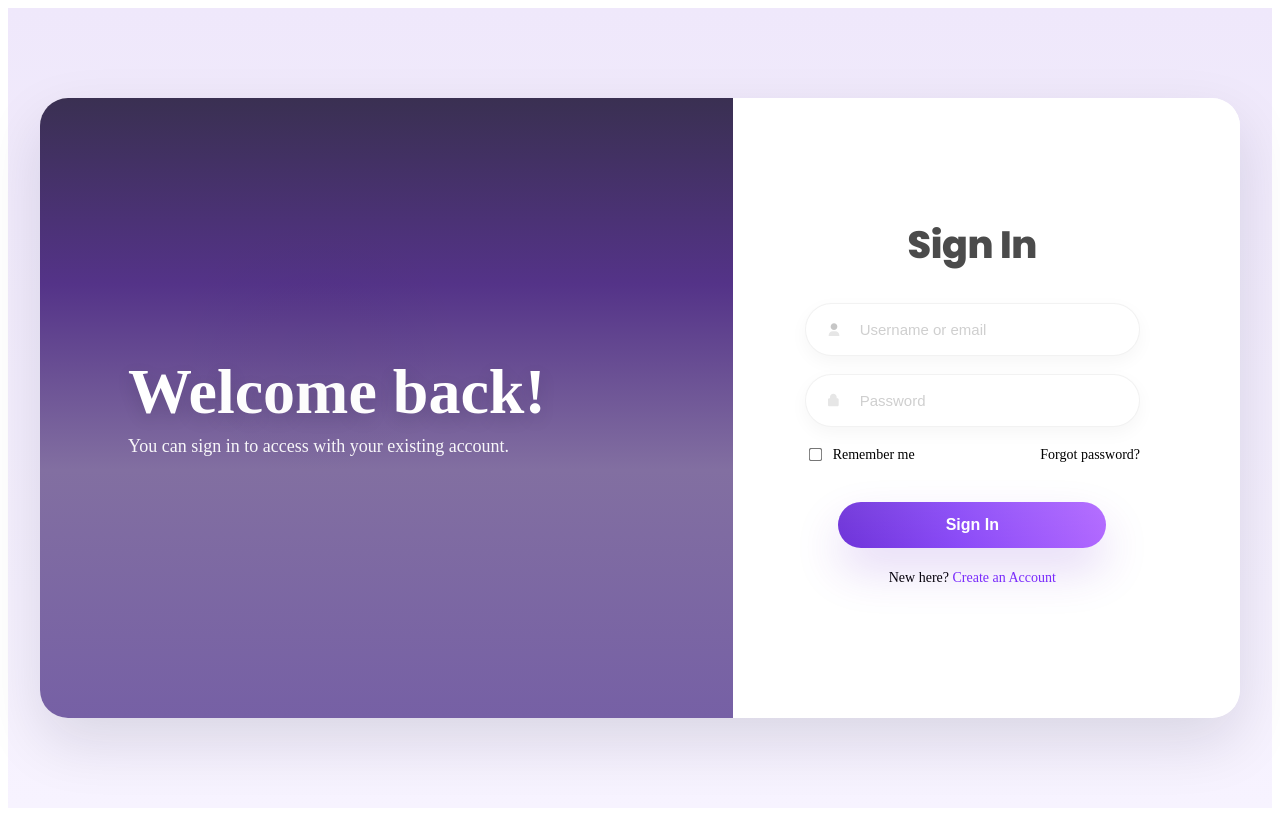
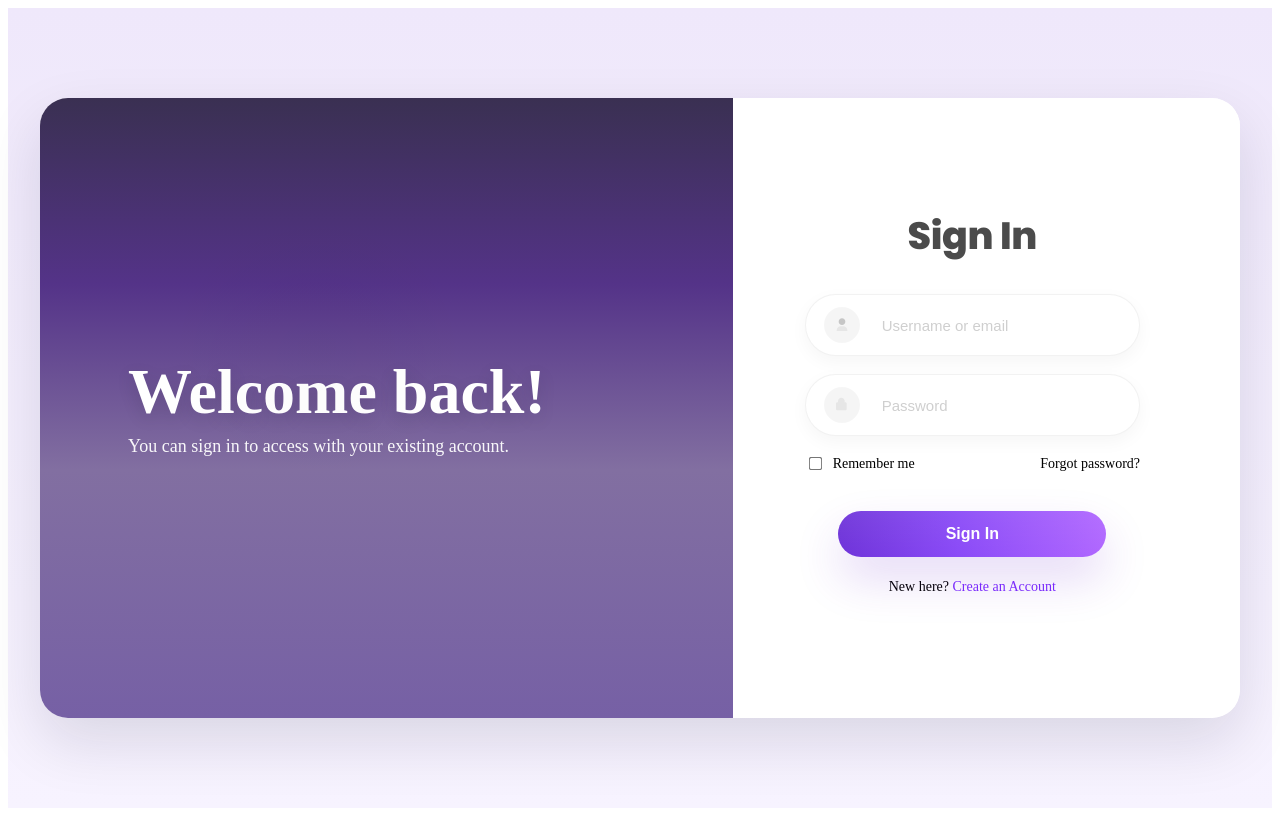
Before and after one commit to andres15131315/loginn, an Angular app: page / in a window 1280 px wide. Built offline with nearby package versions, Linux system fonts and the light colour scheme.

Commit message:
first commit

```diff
--- a/src/app/app.css
+++ b/src/app/app.css
@@ -107,19 +107,14 @@ body,html{height:100%;margin:0;font-family:Poppins,Inter,Segoe UI,Roboto,Arial}
 
 
 .signin-form{max-width:420px;width:100%;display:flex;flex-direction:column;align-items:center}
-.input-group{display:flex;align-items:center;gap:12px;border:1px solid #e6e6ea;padding:16px 20px;border-radius:999px;margin-bottom:18px;background:#fff;width:100%;max-width:360px;box-shadow:inset 0 2px 0 rgba(255,255,255,0.6), 0 6px 18px rgba(0,0,0,0.04)}
-.input-group input{border:0;outline:none;font-size:15px;width:100%;background:transparent;color:#9b9b9b;padding-left:6px}
+.input-group{display:flex;align-items:center;gap:14px;border:1px solid rgba(34,34,34,0.06);padding:12px 18px;border-radius:999px;margin-bottom:18px;background:#fff;width:100%;max-width:360px;box-shadow:inset 0 2px 0 rgba(255,255,255,0.6), 0 6px 18px rgba(0,0,0,0.04)}
+.input-group input{border:0;outline:none;font-size:15px;width:100%;background:transparent;color:#9b9b9b;padding-left:8px}
 .input-group input::placeholder{color:#cfcfcf}
-.input-group::placeholder{color:#cfcfcf}
-.input-group input::placeholder{color:#cfcfcf}
-.input-icon{color:#c6c6c6;font-size:14px;display:inline-flex;align-items:center}
+.input-icon{display:inline-flex;align-items:center;justify-content:center}
 
-/* lighter thin border and interior highlight */
-.input-group{border:1px solid rgba(34,34,34,0.06)}
-.input-icon{color:var(--muted);font-size:14px;display:inline-flex;align-items:center}
-
-/* place small lock/user SVGs inside inputs */
-.input-icon svg{width:16px;height:16px;display:block}
+/* circular light background behind icon to match design */
+.input-icon{width:36px;height:36px;border-radius:50%;background:rgba(0,0,0,0.04);flex:0 0 36px}
+.input-icon svg{width:16px;height:16px;display:block;fill:#bdbdbd}
 
 
 .options{display:flex;align-items:center;justify-content:space-between;gap:12px;margin-bottom:20px;color:var(--muted);font-size:14px;width:100%;max-width:360px}
```
